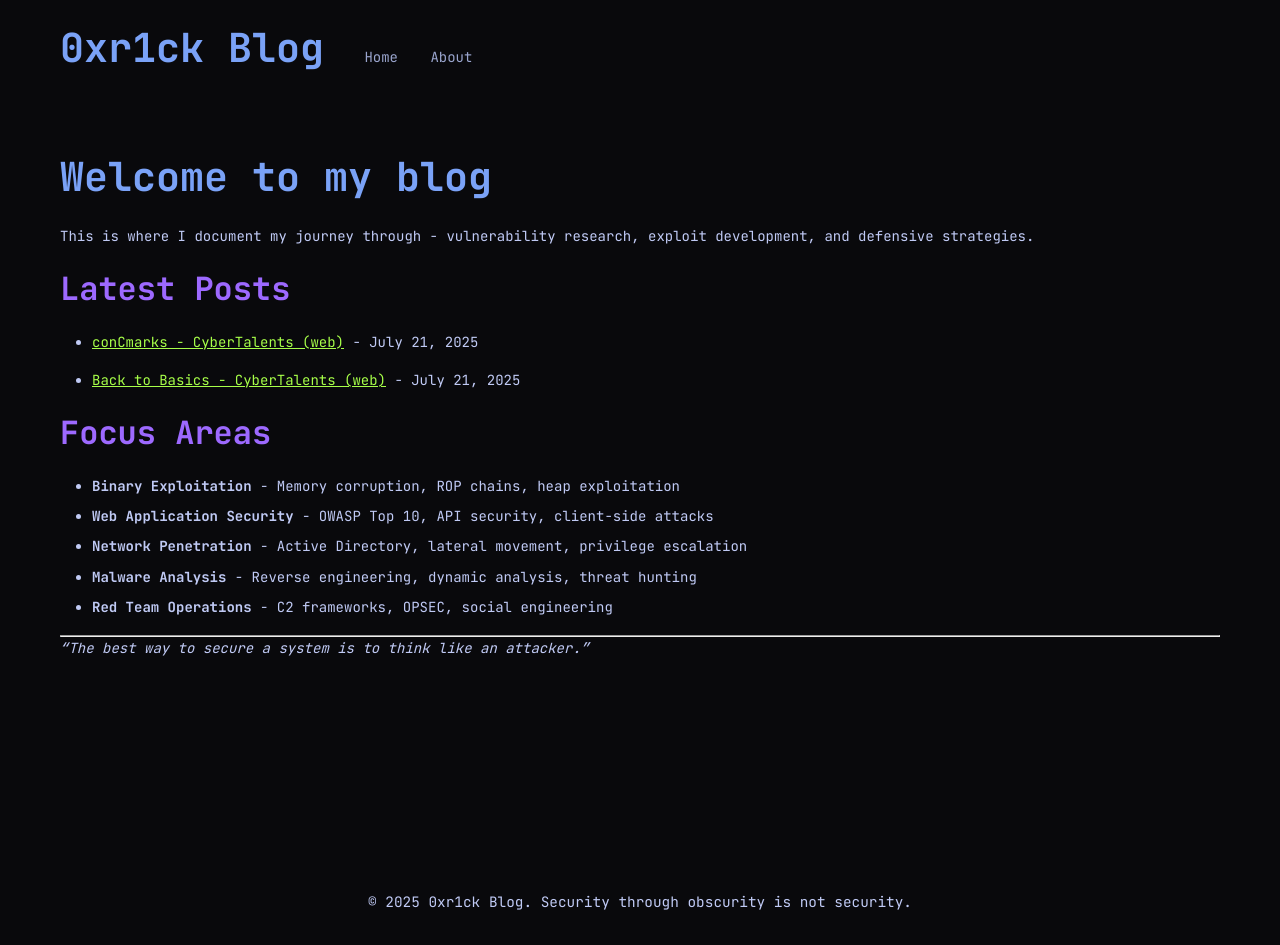
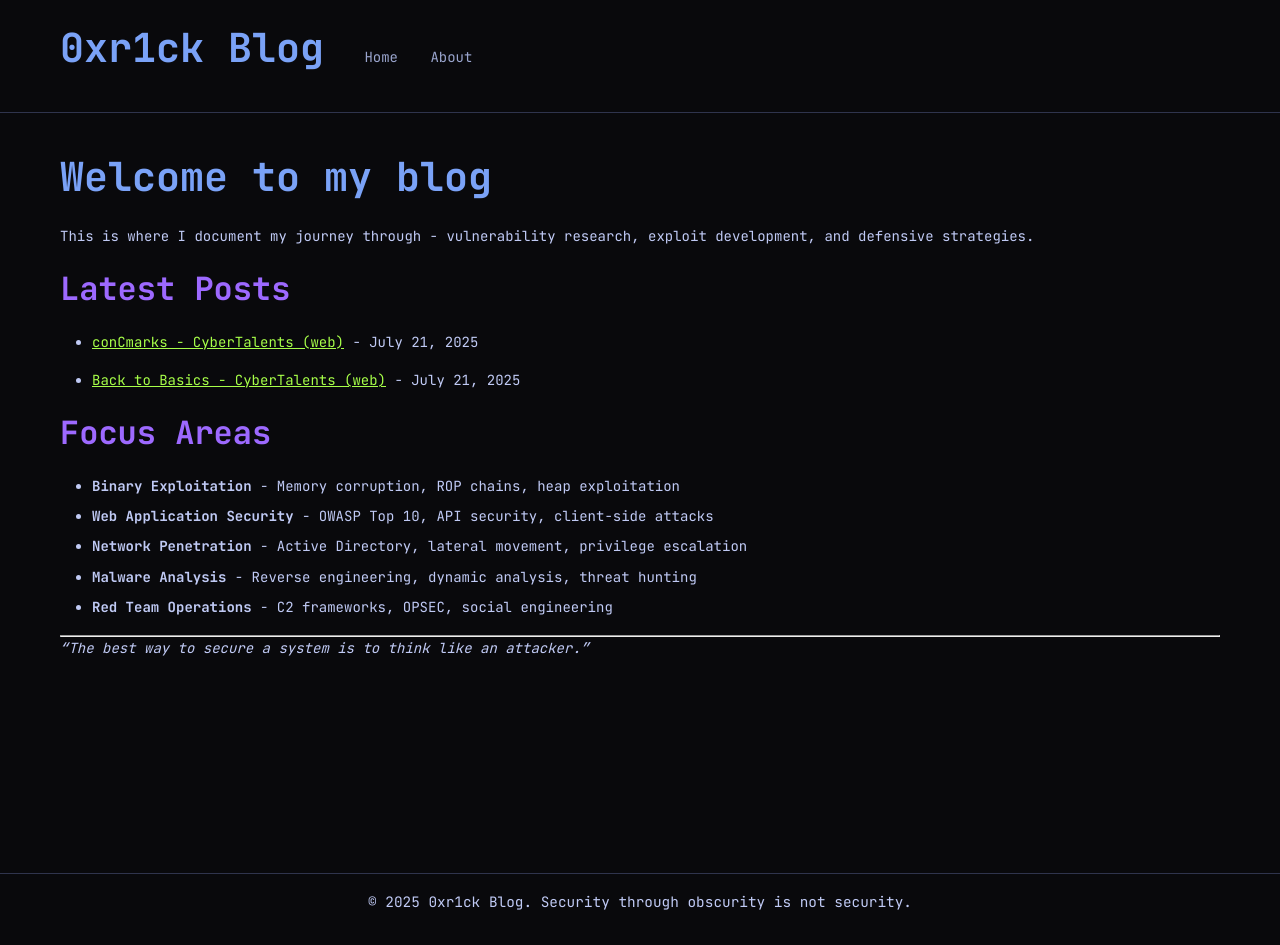
Before and after one commit to 0xr1ck/0xr1ck.github.io, a Jekyll site: the page built from index.md, in a window 1280 px wide. Built offline with Jekyll 4.4.1, drawn with Linux system fonts in a browser that asks for light colours.

Commit message:
Update style.scss

```diff
--- a/assets/css/style.scss
+++ b/assets/css/style.scss
@@ -13,7 +13,7 @@ $accent-cyan: #34E2E2;
 $accent-green: #a7ff49;
 $accent-orange: #fc792d;
 $accent-red: #fa3156;
-$border: #09090c;
+$border: #2f344d;
 
 * {
     margin: 0;
```
